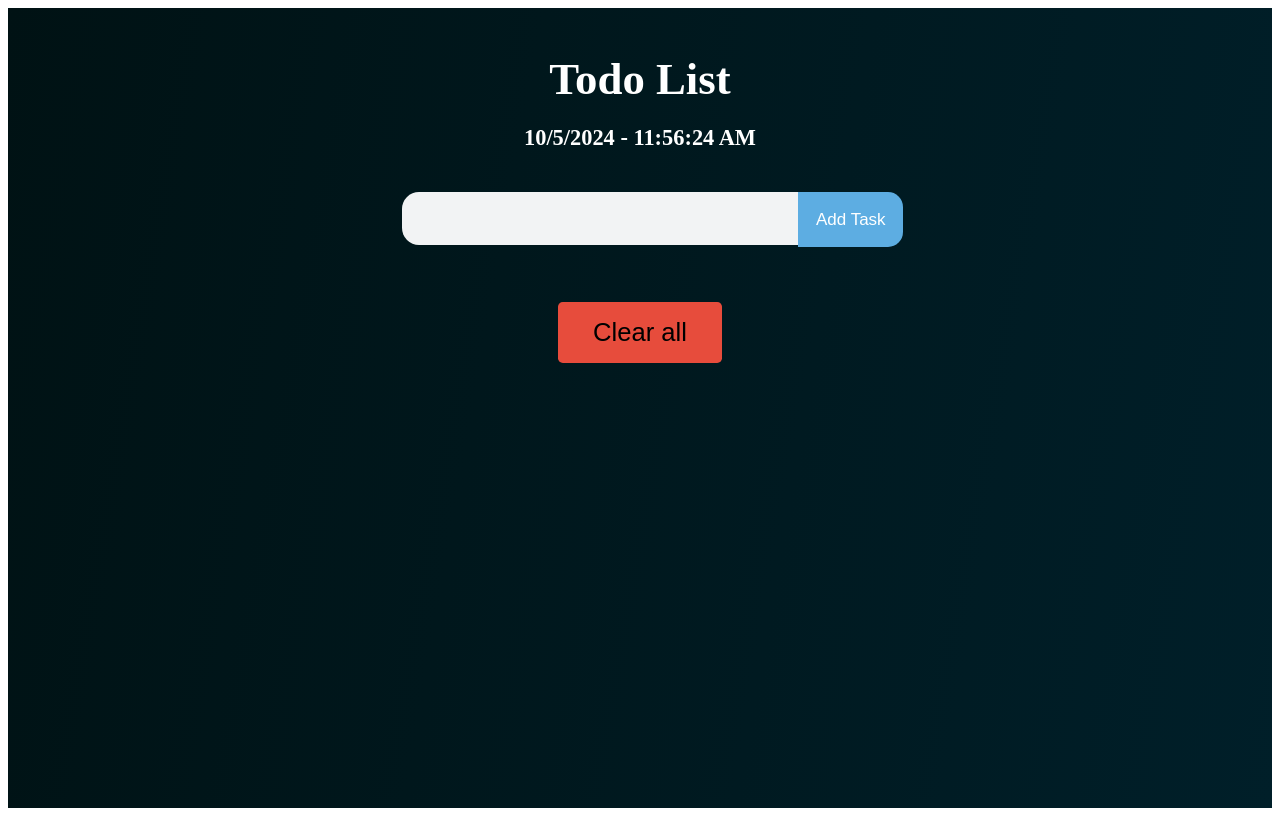
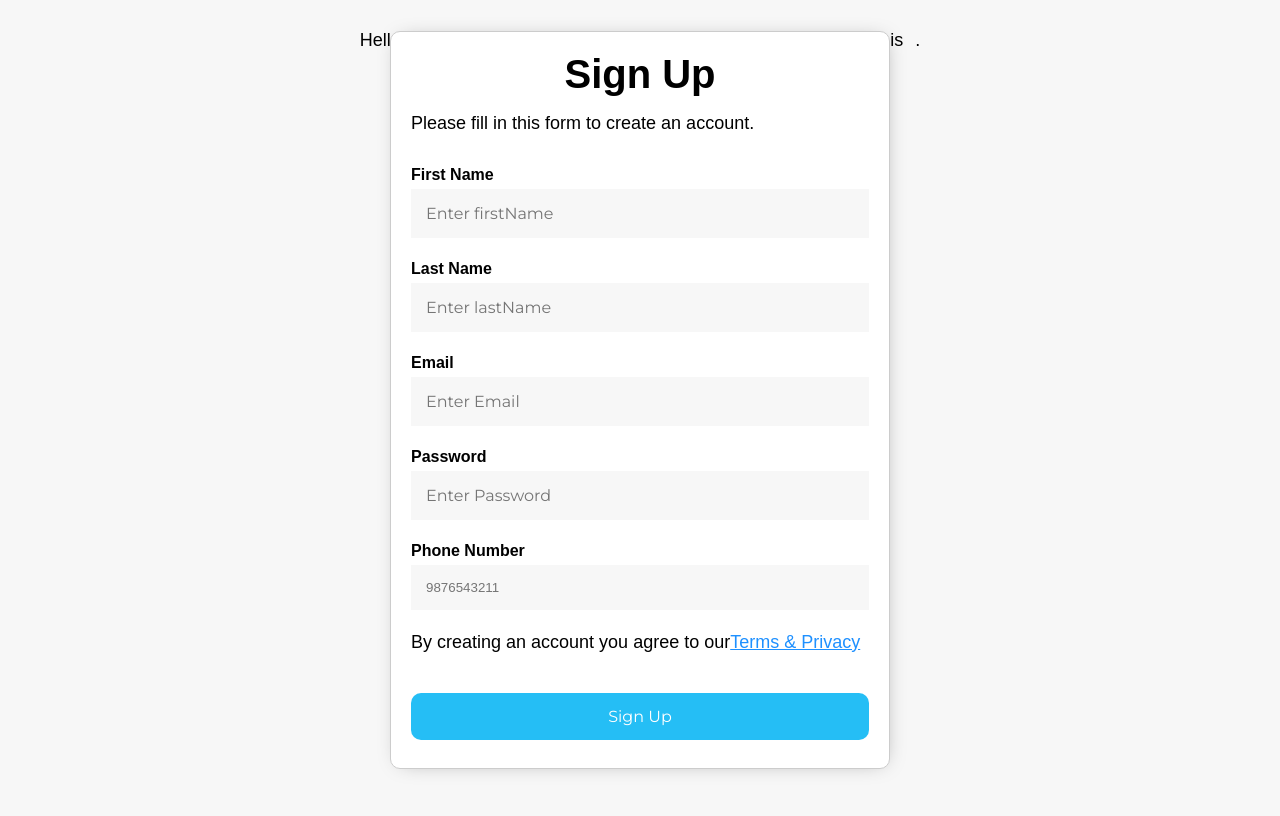
Before and after one commit to AyushPal-1/React, a React (Vite) app in the folder reactapp/: page / in a window 1280 px wide. Built offline with nearby package versions, Linux system fonts and the light colour scheme.

Commit message:
Creating Counter App

```diff
--- a/reactapp/src/App.jsx
+++ b/reactapp/src/App.jsx
@@ -10,15 +10,16 @@
 // import { EventPropagation } from "./components/EventPropagation";
 // import { State } from "./hooks/State";
 // import { ToggleSwitch } from "./projects/Toggle Switch/ToggleSwitch";
-import { Todo } from "./projects/Todo/Todo";
+import { CounterChallenge } from "./hooks/useState/CounterApp";
+import { RegistrationForm } from "./hooks/useState/Registration";
+// import { Todo } from "./projects/Todo/Todo";
 
 export const App = () => {
   return (
     <section>
-      <Todo />
+      {/* <Todo /> */}
+      <RegistrationForm />
     </section>
   );
 };
-// component creating
-
 export default App;
--- /dev/null
+++ b/reactapp/src/hooks/useState/CounterApp.jsx
@@ -0,0 +1,45 @@
+import { useState } from "react";
+import "./index.css";
+
+export const CounterChallenge = () => {
+  const [count, setCount] = useState(0);
+  const [step, setStep] = useState(1)
+
+
+  const handleIncrement = () => {
+    setCount(count + step);
+  };
+  const handleDecrement = () => {
+    setCount(count - step);
+  };
+  const handleReset = () => {
+    setCount(0);
+  };
+
+  return (
+    <div className="container state-container">
+      <h1>Counter App</h1>
+
+      <p>
+        Count: <span> {count} </span>
+      </p>
+
+      <div>
+        <label>
+          Step:
+          <input
+            type="number"
+            value={step}
+            onChange={(e) => setStep(Number(e.target.value))}
+          />
+        </label>
+      </div>
+
+      <div className="grid-three-cols">
+        <button onClick={handleIncrement} disabled={count => 100}>Increment </button>
+        <button onClick={handleDecrement} disabled={count <= 0}>Decrement</button>
+        <button onClick={handleReset}>Reset</button>
+      </div>
+    </div>
+  );
+};
--- /dev/null
+++ b/reactapp/src/hooks/useState/Registration.jsx
@@ -0,0 +1,123 @@
+import "./index.css";
+import { useState } from "react";
+
+export const RegistrationForm = () => {
+  const [firstName, setFirstName] = useState("");
+  const [lastName, setLastName] = useState("");
+  const [email, setEmail] = useState("");
+  const [password, setPassword] = useState("");
+  const [phoneNumber, setPhoneNumber] = useState("");
+  const handleInputChange = (e) => {
+    const {name, value} = e.target
+    switch(name){
+      case "firstName": setFirstName(value)
+      break
+      case "lastName": setLastName(value)
+      break
+      case "email": setEmail(value)
+      break
+      case "password": setPassword(value)
+      break
+      case "phone": setPhoneNumber(value)
+      break
+    }
+  }
+  const handleFormSubmit = (event) => {
+    event.preventDefault()
+    const formData = {
+      firstName,
+      lastName,
+      email,
+      password,
+      phoneNumber
+    }
+    console.log(formData);
+
+  }
+  return (
+    <>
+      <form onSubmit={handleFormSubmit}>
+        <div className="container">
+          <h1>Sign Up</h1>
+          <p>Please fill in this form to create an account.</p>
+
+          <label htmlFor="firstName">
+            <b>First Name</b>
+          </label>
+          <input
+            type="text"
+            name="firstName"
+            placeholder="Enter firstName"
+            required
+            value={firstName}
+            onChange={handleInputChange}
+          />
+
+          <label htmlFor="lastName">
+            <b>Last Name</b>
+          </label>
+          <input
+            type="text"
+            name="lastName"
+            placeholder="Enter lastName"
+            required
+            value={lastName}
+            onChange={handleInputChange}
+          />
+
+          <label htmlFor="email">
+            <b>Email</b>
+          </label>
+          <input type="text" placeholder="Enter Email" name="email" required value={email}
+          onChange={handleInputChange}/>
+
+          <label htmlFor="password">
+            <b>Password</b>
+          </label>
+          <input
+            type="password"
+            placeholder="Enter Password"
+            name="password"
+            required
+            value={password}
+            onChange={handleInputChange}
+          />
+
+          <label htmlFor="phone">
+            <b>Phone Number</b>
+          </label>
+
+          <input type="phone" name="phone" placeholder="9876543211" required value={phoneNumber}
+          onChange={handleInputChange}/>
+
+          <p>
+            By creating an account you agree to our
+            <a href="#" style={{ color: "dodgerblue" }}>
+              Terms & Privacy
+            </a>
+          </p>
+
+          <div className="clearfix">
+            <button type="submit" className="btn">
+              Sign Up
+            </button>
+          </div>
+        </div>
+      </form>
+
+      <section
+        className="summary"
+        style={{ textAlign: "center", marginTop: "30px" }}
+      >
+        <p>
+          Hello, my name is
+          <span>
+            {firstName} {lastName}
+          </span>
+          . My email address is <span>{email}</span> and my phone number is
+          <span>{phoneNumber}</span>.
+        </p>
+      </section>
+    </>
+  );
+};
--- /dev/null
+++ b/reactapp/src/hooks/useState/index.css
@@ -0,0 +1,134 @@
+@import url("https://fonts.googleapis.com/css?family=Montserrat:400,500&display=swap");
+
+* {
+  margin: 0;
+  padding: 0;
+  box-sizing: border-box;
+  font-family: "Urbanist", sans-serif;
+}
+
+html {
+  font-size: 62.5%;
+}
+
+:root {
+  /* --primary-color: #1c2833; */
+  --secondary-color: #fff;
+  --bg-color: #f2f3f4;
+}
+
+h1,
+h2,
+h3,
+h4,
+h5,
+h6 {
+  font-weight: 900;
+}
+
+h1 {
+  font-size: 4rem;
+  font-weight: bold;
+  margin-bottom: 1.6rem;
+}
+
+body {
+  font-family: Montserrat, Arial, Helvetica, sans-serif;
+  background-color: #f7f7f7;
+}
+* {
+  box-sizing: border-box;
+}
+
+/* Add padding to container elements */
+.container {
+  padding: 20px;
+  width: 500px;
+  position: absolute;
+  left: 50%;
+  top: 50%;
+  transform: translate(-50%, -50%);
+  border: 1px solid #ccc;
+  border-radius: 10px;
+  background: white;
+  -webkit-box-shadow: 2px 1px 21px -9px rgba(0, 0, 0, 0.38);
+  -moz-box-shadow: 2px 1px 21px -9px rgba(0, 0, 0, 0.38);
+  box-shadow: 2px 1px 21px -9px rgba(0, 0, 0, 0.38);
+
+}
+.container > h1 {
+    display: flex;
+    justify-content: center;
+}
+
+/* Full-width input fields */
+input[type="text"],
+input[type="email"],
+input[type="password"],
+textarea {
+  width: 100%;
+  padding: 15px;
+  margin: 5px 0 22px 0;
+  display: inline-block;
+  border: none;
+  background: #f7f7f7;
+  font-family: Montserrat, Arial, Helvetica, sans-serif;
+  font-size: 1.6rem;
+}
+
+input[type="phone"] {
+  width: 100%;
+  padding: 15px;
+  margin: 5px 0 22px 0;
+  display: inline-block;
+  border: none;
+  background: #f7f7f7;
+}
+
+input[type="text"]:focus,
+input[type="password"]:focus,
+input[type="phone"]:focus {
+  background-color: #ddd;
+  outline: none;
+}
+
+/* Set a style for all buttons */
+button {
+  background-color: #0eb7f4;
+  color: white;
+  padding: 14px 20px;
+  margin: 8px 0;
+  border: none;
+  cursor: pointer;
+  width: 100%;
+  opacity: 0.9;
+  font-size: 16px;
+  font-family: Montserrat, Arial, Helvetica, sans-serif;
+  border-radius: 10px;
+}
+
+button:hover {
+  opacity: 1;
+}
+
+span {
+  font-size: 1.6rem;
+  font-weight: bold;
+  margin: 0 0.6rem;
+  color: #0eb7f4;
+}
+label,
+p {
+  font-size: 1.6rem;
+}
+p {
+  margin-bottom: 3.2rem;
+  font-size: 1.8rem;
+}
+
+/* Change styles for signup button on extra small screens */
+@media screen and (max-width: 300px) {
+    .signupbtn {
+      width: 100%;
+    }
+  }
--- a/reactapp/src/projects/Todo/Todo.jsx
+++ b/reactapp/src/projects/Todo/Todo.jsx
@@ -3,11 +3,6 @@
 import { TodoForm } from "./TodoForm";
 import {TodoList} from "./TodoList"
 import { TodoDate } from "./TodoDate";
-
-import {
-  getLocalStorageTodoData,
-  setLocalStorageTodoData,
-} from "./TodoLocalStorage";
 
 
 export const Todo = () => {
```
